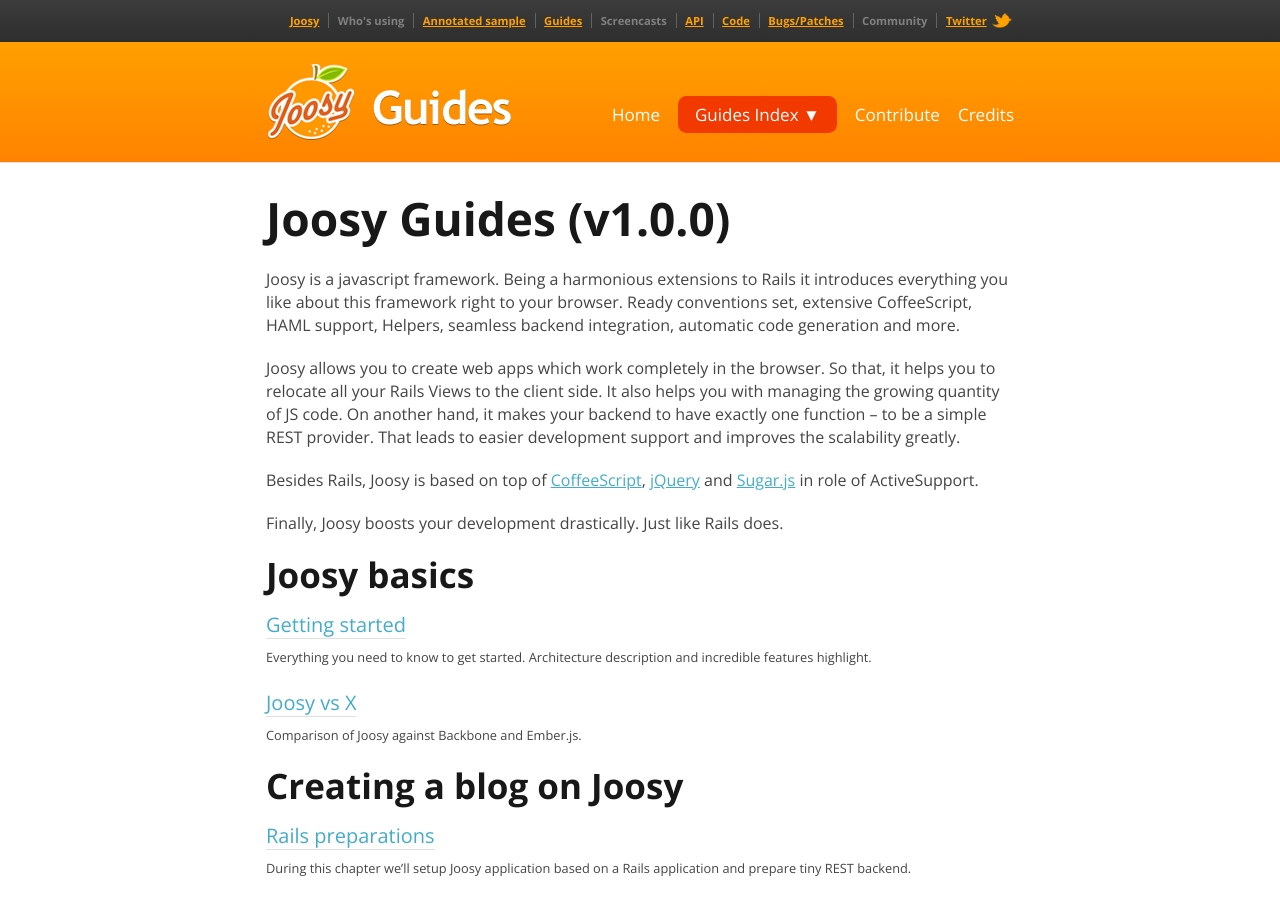
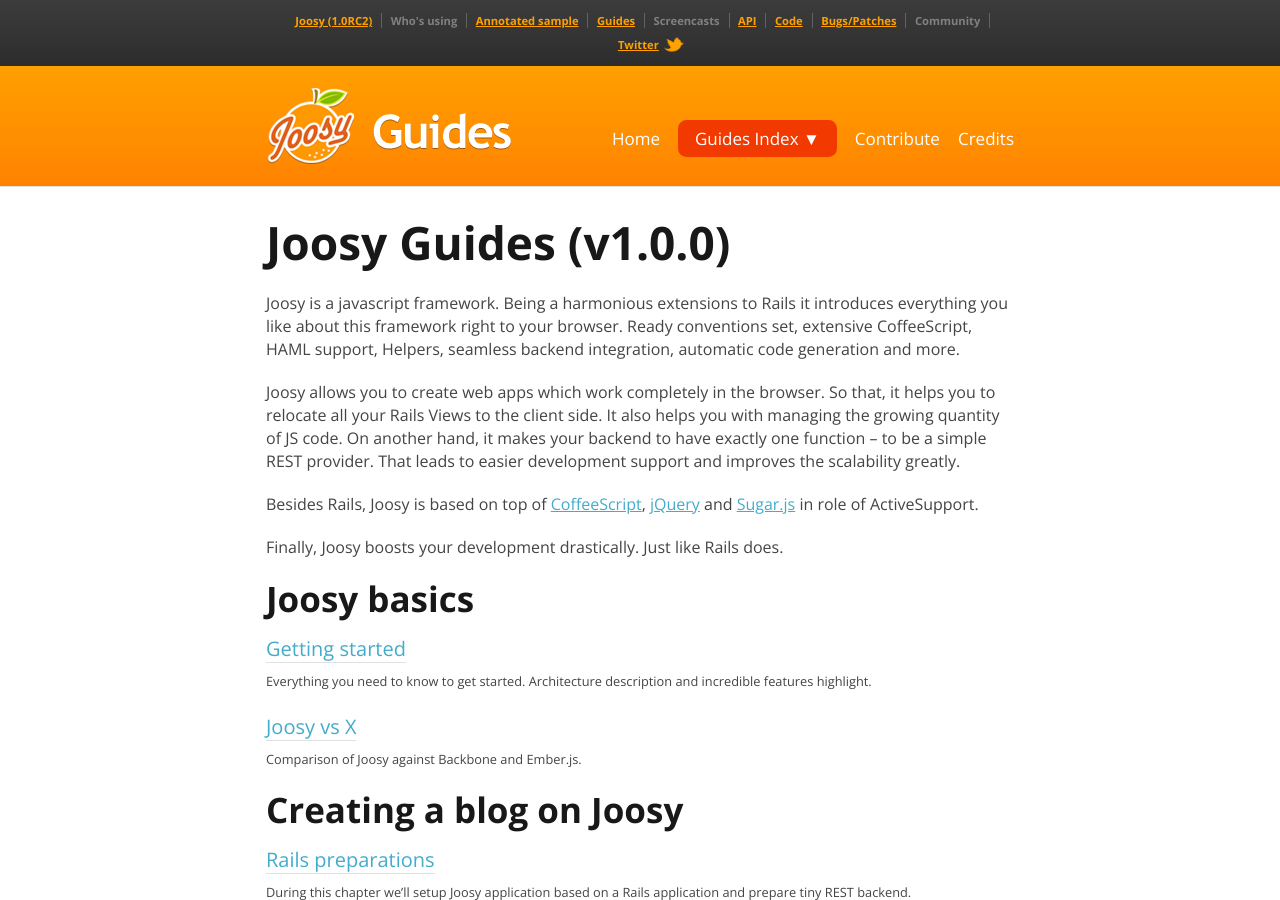
Before and after one commit to joosy/guides, a Jekyll site: the page built from index.md, in a window 1280 px wide and 900 px high. Built offline with Jekyll 4.4.1, drawn with Linux system fonts in a browser that asks for light colours; comment, search, counter and statistics services are not loaded.

Commit message:
Menu patched with version

```diff
--- a/_layouts/default.html
+++ b/_layouts/default.html
@@ -24,7 +24,7 @@
       <div class="container">
         <div class="sixteen columns">
           <ul>
-            <li><a href="http://joosy.ws">Joosy</a></li>
+            <li><a href="http://joosy.ws">Joosy (1.0RC2)</a></li>
             <li><a href="#" class="disabled">Who's using</a></li>
             <li><a href="http://sample.joosy.ws">Annotated sample</a></li>
             <li><a href="http://guides.joosy.ws">Guides</a></li>
```
